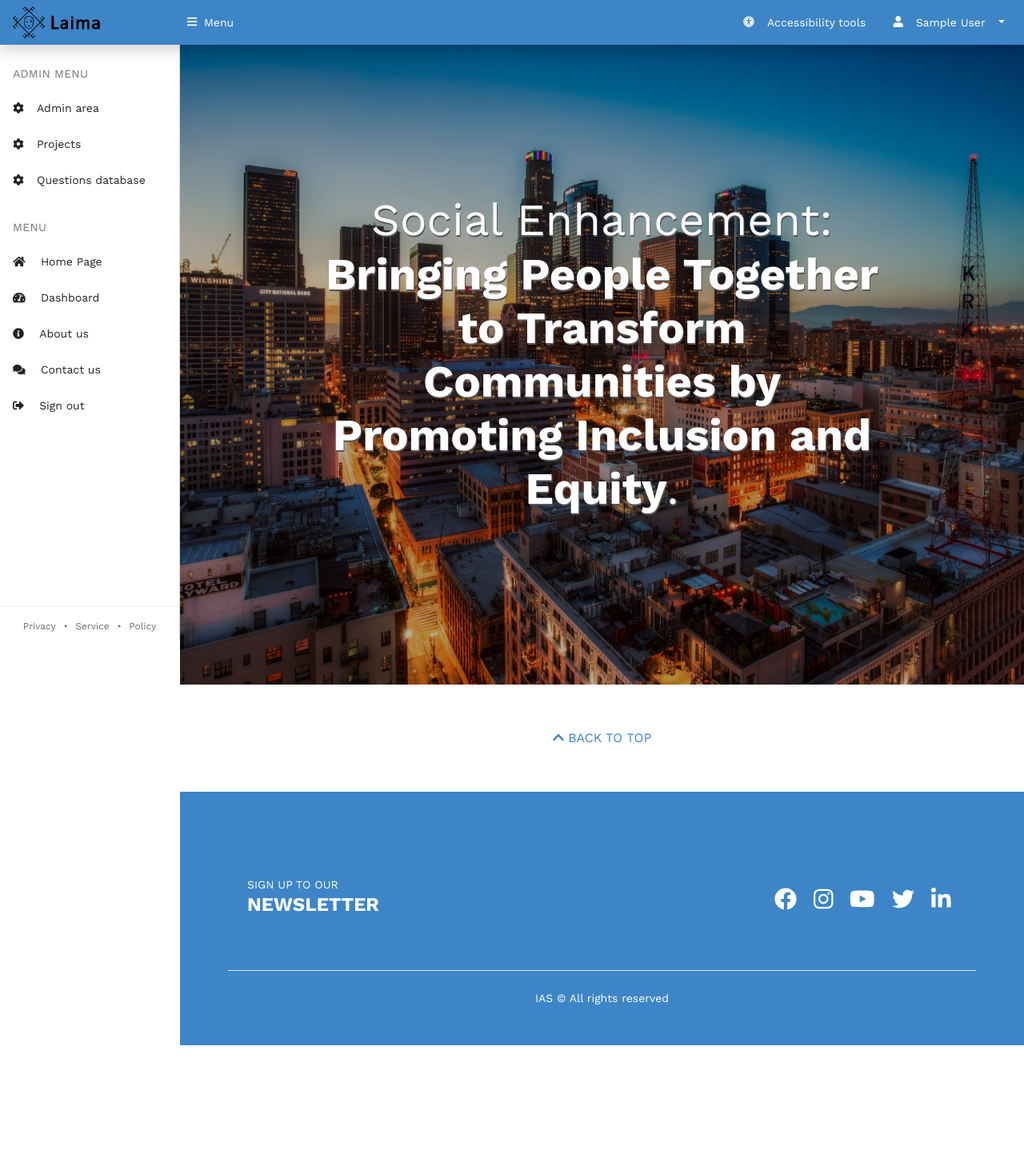
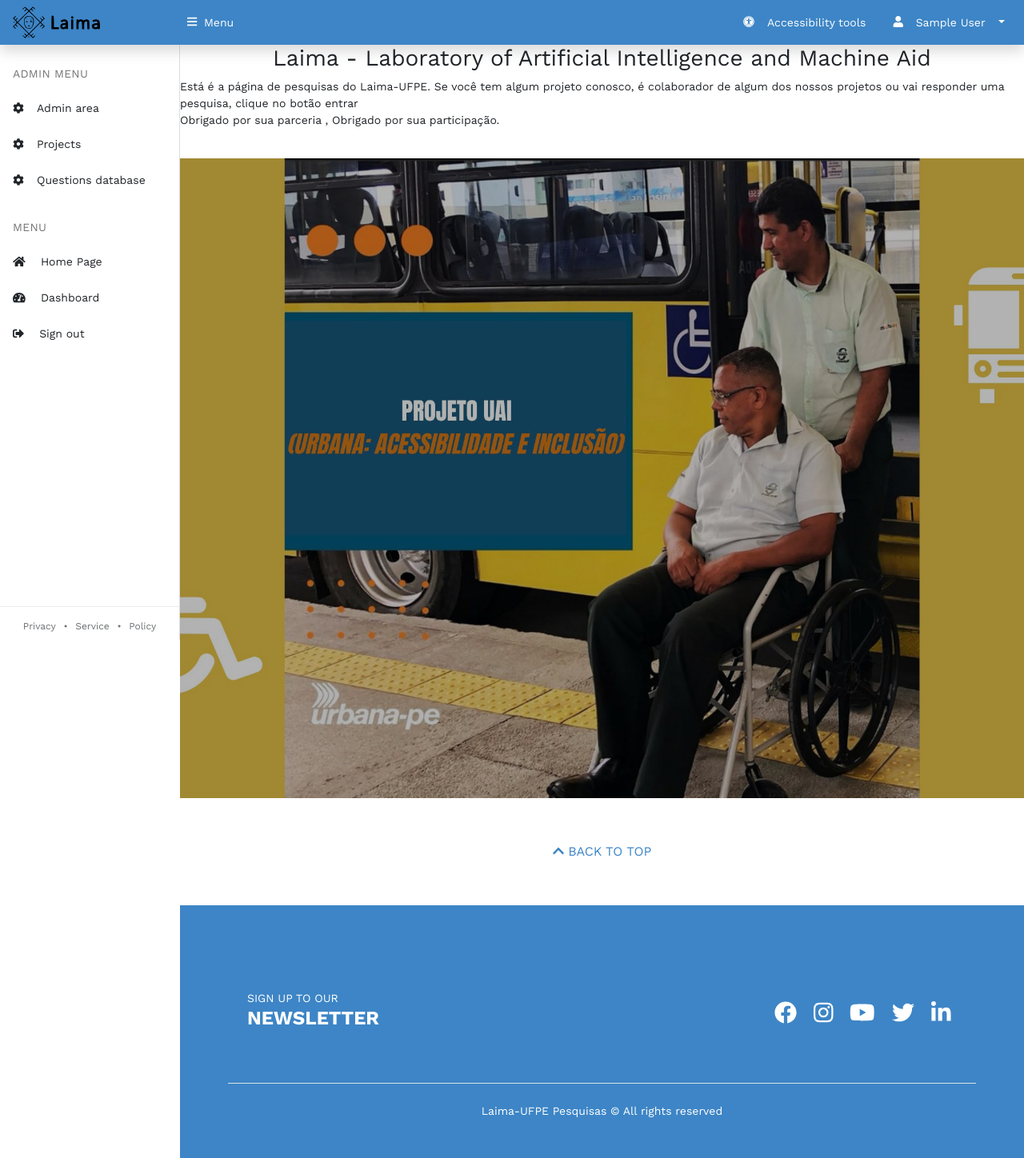
Before and after one commit to laimapro/IAS-UAI, a Django app: page / in a window 1280 px wide. Shown: the whole page at 80% size. Before the commit the page ends 1307 px from the top, so only its background shows below. Run offline with Django 4.2, Linux system fonts and the light colour scheme; the visitor is signed in with stand-in values (Sample User, id 1); data comes from the database, SQL or seed files in the repository; some libraries are stand-ins or nearby versions.

Commit message:
tradução e ajustes

```diff
--- a/dashboard/templates/dashboard/filtered_reports.html
+++ b/dashboard/templates/dashboard/filtered_reports.html
@@ -11,7 +11,6 @@
     <div class="container-fluid p-5">
         {% if request.user.type != 'PARTICIPANT' %}
             <h1>Dashboard</h1>
-
             <h3>Relatório das pesquisas</h3>
             <form method="get" class="my-4">
                 <label for="category_id">Categoria:</label>
@@ -80,10 +79,12 @@
                 <a href="?export_excel=1&{{ request.GET.urlencode }}" class="btn btn-primary">Export to Excel</a>
             </div>
 
+        {% else %}
+            <h1>Oi,{{ user.name }}!</h1>
+
         {% endif %}
 
     </div>
 
 
-
 {% endblock %}
--- a/ias/settings.py
+++ b/ias/settings.py
@@ -173,7 +173,7 @@
 
 DEFAULT_AUTO_FIELD = 'django.db.models.BigAutoField'
 
-LOGIN_REDIRECT_URL = "/dashboard"
+LOGIN_REDIRECT_URL = "/projects"
 LOGOUT_REDIRECT_URL = "/accounts/login"
 
 ACCOUNT_ACTIVATION_DAYS = 1
--- a/templates/account_base.html
+++ b/templates/account_base.html
@@ -7,7 +7,7 @@
         <meta name="viewport" content="width=device-width, initial-scale=1, shrink-to-fit=no" />
         <meta name="description" content="" />
         <meta name="author" content="" />
-        <title>Umain - Home page</title>
+        <title>Laima-UFPE - Home page</title>
         <link rel="shortcut icon" type="image/png" href="{% static 'favicon.ico' %}"/>
         <link href="https://cdn.jsdelivr.net/npm/simple-datatables@latest/dist/style.css" rel="stylesheet" />
         <link href="{% static 'styles.css' %}" rel="stylesheet" />
--- a/templates/base.html
+++ b/templates/base.html
@@ -9,8 +9,7 @@
     <meta name="viewport" content="width=device-width, initial-scale=1, shrink-to-fit=no" />
     <meta name="description" content="" />
     <meta name="author" content="" />
-    <title>IAS - Home page</title>
-    <link rel="shortcut icon" type="image/png" href="{% static 'favicon.ico' %}" />
+    <title>Laima-UFPE pesquisas</title>
     <link href="https://cdn.jsdelivr.net/npm/simple-datatables@latest/dist/style.css" rel="stylesheet" />
 <!--    <link href="https://cdn.jsdelivr.net/npm/bootstrap@5.3.2/dist/css/bootstrap.min.css" rel="stylesheet" />-->
     <link href="{% static 'styles.css' %}" rel="stylesheet" />
@@ -21,12 +20,12 @@
 
     <nav class="sb-topnav shadow navbar navbar-expand navbar-dark bg-dark">
         <div class="skippy visually-hidden-focusable overflow-hidden">
-            <a class="d-inline-flex p-2 m-1 text-white" id="top">IAS</a>
-            <a class="d-inline-flex p-2 m-1 text-white" title="Skip to main content" href="#main-content">Skip to main content</a>
-            <a class="d-inline-flex p-2 m-1 text-white" title="Skip to Menu" href="#main-menu">Skip to Menu</a>
+            <a class="d-inline-flex p-2 m-1 text-white" id="top">Laima</a>
+            <a class="d-inline-flex p-2 m-1 text-white" title="Skip to main content" href="#main-content">Ir para o conteúdo</a>
+            <a class="d-inline-flex p-2 m-1 text-white" title="Skip to Menu" href="#main-menu">Ir para o Menu</a>
         </div> <!-- Navbar Brand-->
         <a class="navbar-brand ps-3" role="heading" aria-level="1" href="/">
-            <img src="{% static 'logo-completa.svg' %}" height="40" alt="On a blue post-it with its right top edge folded, The acronym Umain is spelled with  a purple u and yellow m,a,i,n , all in lower case"></a>
+            <img src="{% static 'logo-completa.svg' %}" height="40" alt="Logotipo do Laboratory of Artificial Intelligence and Machine Aid"></a>
         <!-- Sidebar Toggle-->
         <button type="button" class="text-decoration-none btn btn-link btn-sm order-1 order-lg-0 me-4 me-lg-0" id="sidebarToggle" title="Open/Close Menu">
             <i class="fas fa-bars me-1" alt="Three horizontal lines to open/close menu"></i> Menu
@@ -166,7 +165,7 @@
                         </div>
                     </div>
                     <div class="border-top pt-4 text-center footer-credits">
-                        IAS &copy; {% trans 'All rights reserved' %}
+                        Laima-UFPE Pesquisas &copy; {% trans 'All rights reserved' %}
                     </div>
                 </div>
             </footer>
--- a/templates/dashboard.html
+++ b/templates/dashboard.html
@@ -81,7 +81,10 @@
                 <a href="?export_excel=1&{{ request.GET.urlencode }}" class="btn btn-primary">Export to Excel</a>
             </div>
 
+
         {% endif %}
+
+
 
     </div>
 
--- a/templates/home.html
+++ b/templates/home.html
@@ -3,13 +3,19 @@
 {% load i18n %}
 
 {% block content %}
-
+	<center><h3>Laima - Laboratory of Artificial Intelligence and Machine Aid</h3></center>
+	<p>Está é a página de pesquisas do Laima-UFPE. Se você tem algum projeto conosco, é colaborador de algum dos nossos projetos ou vai responder uma pesquisa, clique no botão entrar<br>
+	Obrigado por sua parceria , Obrigado por sua participação.</p>
+		<br>
+		{% if user.is_authenticated %}
+		<a href=""></a>
+		{% else %}
+		<a class="dropdown-item" href="{% url 'login' %}">{% trans 'Sign in' %}</a>
+		{% endif %}
 	<section id="section-search" class="search-container">
 		<div class="search-container-form">
 			<div class="col-12 col-md-11 col-lg-8 text-center mx-auto">
-				<h1 class="h1 text-white mb-4 txt-shadow">{% trans 'Social Enhancement' %}:
-					<span class="text-bold">{% trans 'Bringing People Together to Transform Communities by Promoting Inclusion and Equity' %}</span>.
-				</h1>
+
 			</div>
 		</div>
 	</section>
--- a/templates/registration/login.html
+++ b/templates/registration/login.html
@@ -10,7 +10,7 @@
         <div class="p-3">
             <h1 class="m-0">
                 <a accesskey="h" title="Ir para a Página Inicial"  href="{% url 'home' %}">
-                    <img class="d-block mx-auto" width="275px" src="{% static 'logo-completa.svg' %}" alt="Em um post-it azul com sua borda superior direita dobrada, o acrônimo Umain é soletrado com um u roxo e m,a,i,n amarelos, todos em minúsculas">
+                    <img class="d-block mx-auto" width="275px" src="{% static 'logo-completa.svg' %}" alt="Logotipo do Laima-UFPE">
                 </a>
             </h1>
 
@@ -23,7 +23,7 @@
             {% endif %}
 
             <fieldset class="p-3 mt-3 card shadow-lg border-0 rounded-lg">
-                <legend role="heading" aria-level="2" class="text-center font-weight-light mb-3 mt-3">Faça login na sua conta!</legend>
+                <legend role="heading" aria-level="2" class="text-center font-weight-light mb-3 mt-3">Entre com seu email e senha!</legend>
                 <form method="post">
                     {% csrf_token %}
                     {% if form.errors %}
--- a/templates/side-nav.html
+++ b/templates/side-nav.html
@@ -61,9 +61,10 @@
             <a accesskey="d" class="nav-link" href="{% url 'dashboard' %}"> <i alt="{% trans 'A compass' %}" class="sb-nav-link-icon fas fa-tachometer-alt"></i><span>{% trans 'Dashboard' %}</span></a>
             {% endif %}
 <!--            <a accesskey="c" class="nav-link" href="{% url 'company_list' %}"> <i alt="{% trans 'Drawing of a building' %}" class="sb-nav-link-icon fas fa-building"></i><span>{% trans 'All Companies' %}</span></a>-->
+            {% if not user.is_authenticated %}
             <a accesskey="a" class="nav-link" href="{% url 'about_us' %}"> <i alt="{% trans 'Info sign' %}" class="sb-nav-link-icon fas fa-info-circle"></i><span>{% trans 'About us' %}</span></a>
             <a accesskey="u" class="nav-link" href="{% url 'contact_us' %}"> <i alt="{% trans 'Two black speech bubbles' %}" class="sb-nav-link-icon  fas fa-comments"></i><span>{% trans 'Contact us' %}</span></a>
-            {% if not user.is_authenticated %}
+
             <a accesskey="i" class="nav-link" href="{% url 'login' %}"> <i alt="{% trans 'Right Arrow drawing' %}" class="sb-nav-link-icon fas fa-sign-in-alt"></i><span>{% trans 'Sign in' %}</span></a>
             {% else %}
             <a class="nav-link" href="{% url 'logout' %}"> <i alt="{% trans 'Left Arrow drawing' %}" class="sb-nav-link-icon fas fa-sign-out-alt"></i><span>{% trans 'Sign out' %}</span></a>
```
Also changed, not shown: assets/imgs/banner-home.jpg.
